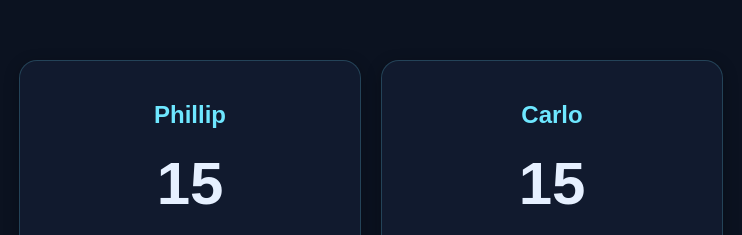
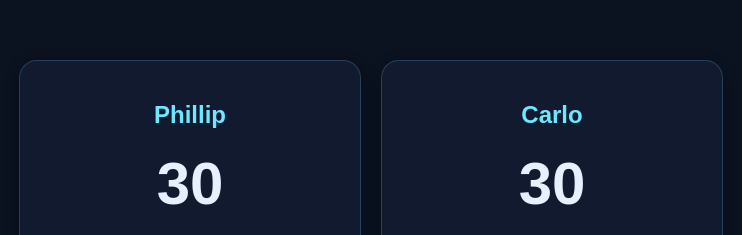
Before and after one commit to vhinoramos-cloud/Task-Points, a plain HTML site: page index.html in a window 1280 px wide. Shown: the part 174-409 px from the top of the page, 269-1011 px from the left. Drawn offline with Linux system fonts and the light colour scheme.

Commit message:
Update index.html

```diff
--- a/index.html
+++ b/index.html
@@ -97,7 +97,7 @@
       const key = `points_${name}`;
       const data = localStorage.getItem(key);
       if (!data) {
-        const init = { points: 15, lastUpdate: Date.now() };
+        const init = { points: 30, lastUpdate: Date.now() };
         localStorage.setItem(key, JSON.stringify(init));
         return init;
       }
```
